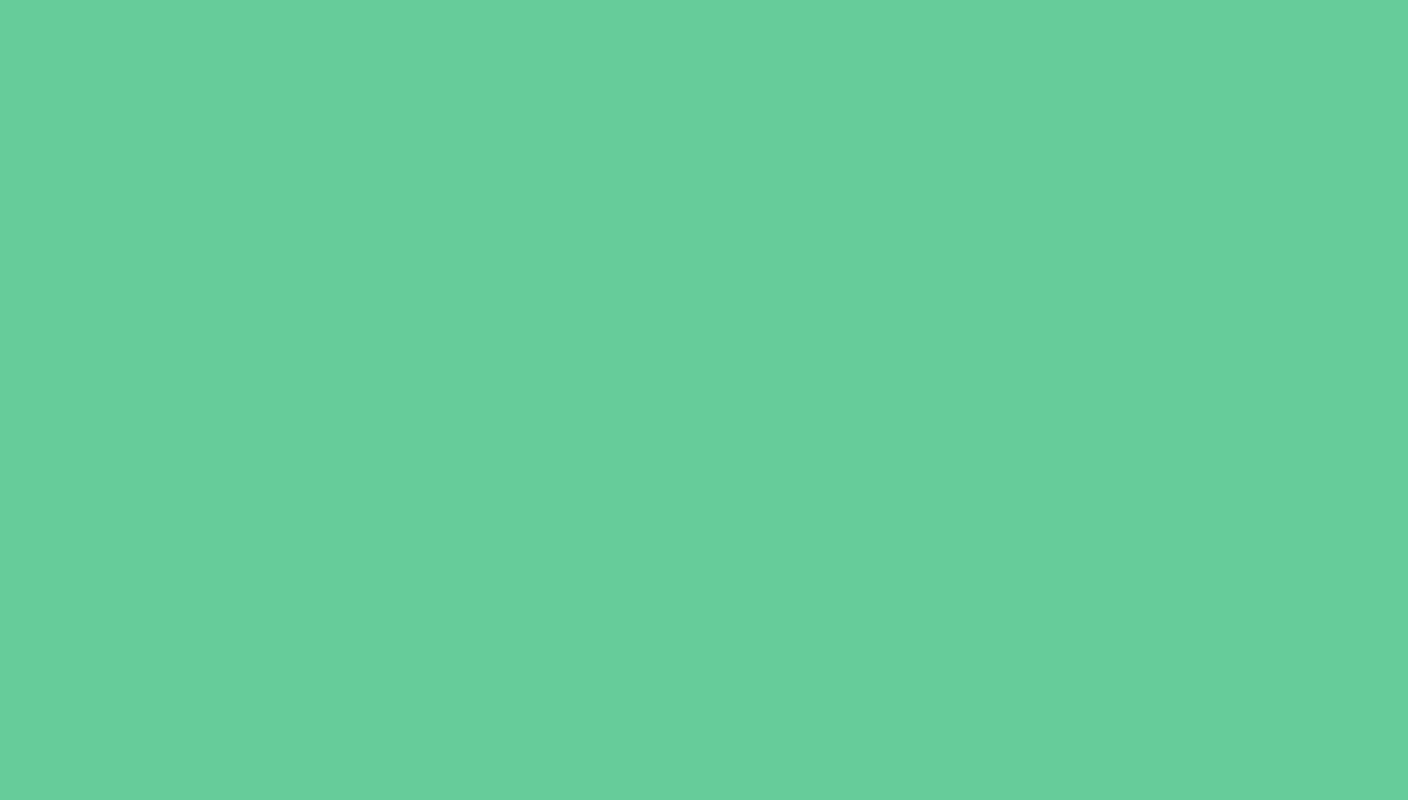
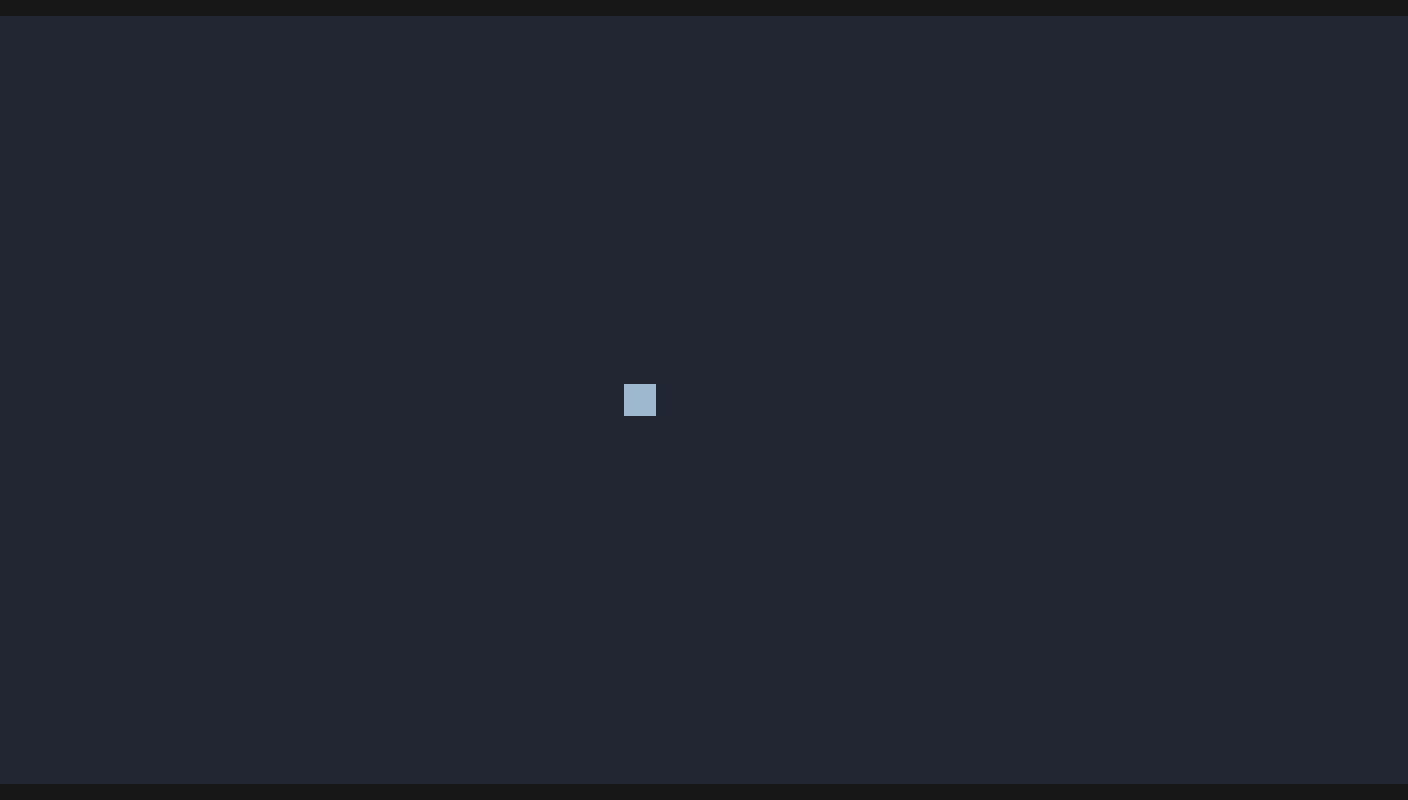
Before and after one commit to Temulgeh/temulgeh.github.io, a plain HTML site: page index.html in a window 1280 px wide. Shown: the whole page, 1408 px wide, since content can reach past the window. Drawn offline with Linux system fonts and the light colour scheme.

Commit message:
started the game added a non movable moving box. it's not just a regular box, it's a *non movable moving box* (tm)

```diff
--- a/index.html
+++ b/index.html
@@ -2,19 +2,53 @@
 <html>
     <head>
         <meta charset="utf-8" />
-        <title>i have a github page now</title>
+        <title>now there is a non movable moving box</title>
     </head>
-    <body id="body">
+    <body style="background-color: #171717;">
+        <canvas id="canvas" style="
+            position: absolute;
+            left: 50%;
+            top: 50%;
+            transform: translate(-50%, -50%);
+            "></canvas>
         <script>
-            const body = document.getElementById("body");
-            let hue = 0;
-            function updoot()
+            const widthTiles = 48;
+            const heightTiles = 24;
+            const tileSize = 32;
+            const playerSize = 32;
+            const playerAcc = 1;
+            const playerFriction = .83;
+            const bgColor = "#202730";
+            const playerColor = "#A0B7D0";
+
+            const width = widthTiles * tileSize;
+            const height = heightTiles * tileSize;
+
+            var playerPos = {
+                x: (width - playerSize) / 2,
+                y: (height - playerSize) / 2
+                };
+            console.log(playerPos);
+            console.log(width, height);
+
+            const canvas = document.getElementById("canvas");
+            canvas.width = width;
+            canvas.height = height;
+            ctx = canvas.getContext("2d");
+
+            function update()
             {
-                requestAnimationFrame(updoot);
-                body.style.backgroundColor = "hsl(" + hue + ", 50%, 60%)"
-                hue = (hue + .5) % 360;
+                ctx.fillStyle = bgColor;
+                ctx.fillRect(0, 0, width, height);
+
+                ctx.fillStyle = playerColor;
+                ctx.fillRect(playerPos.x, playerPos.y, playerSize, playerSize);
+
+                requestAnimationFrame(update);
             }
-            updoot();
+
+            update();
+
         </script>
     </body>
 </html>
```
